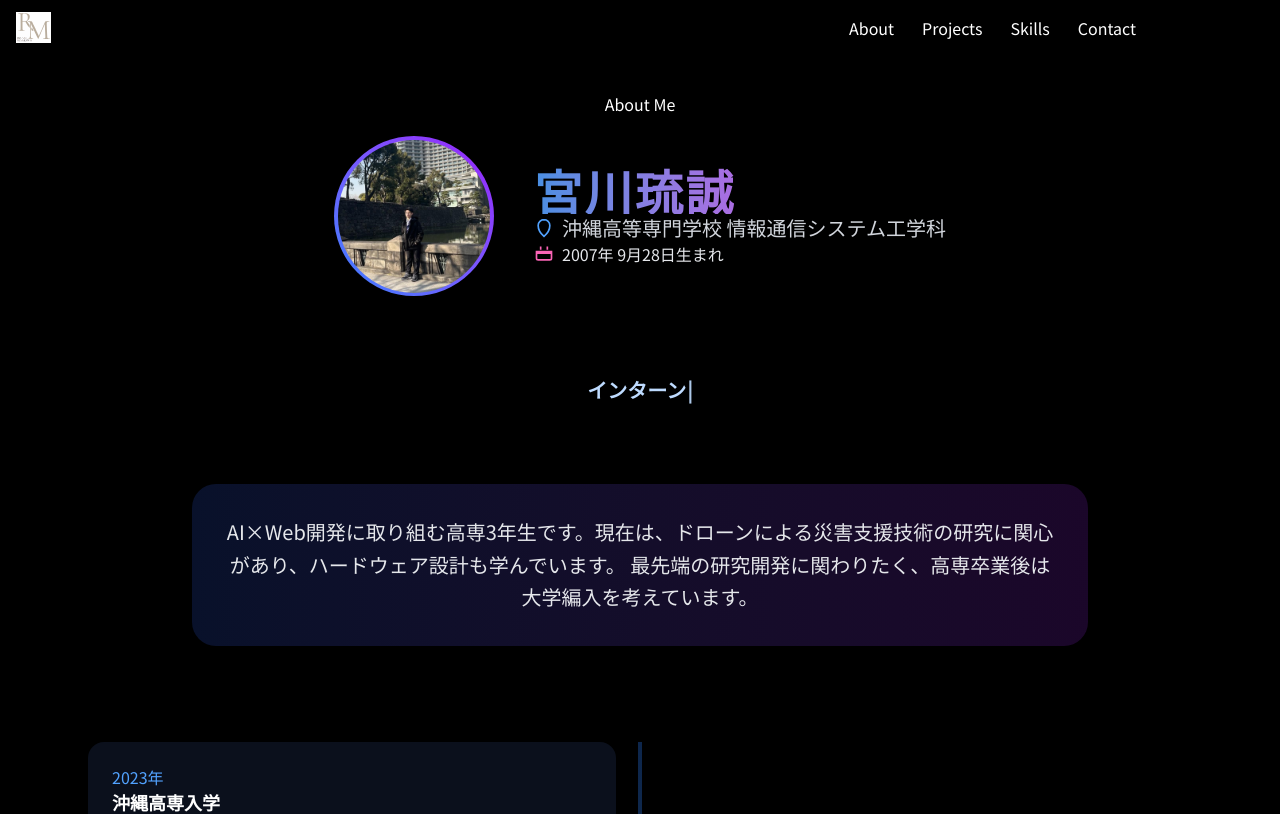
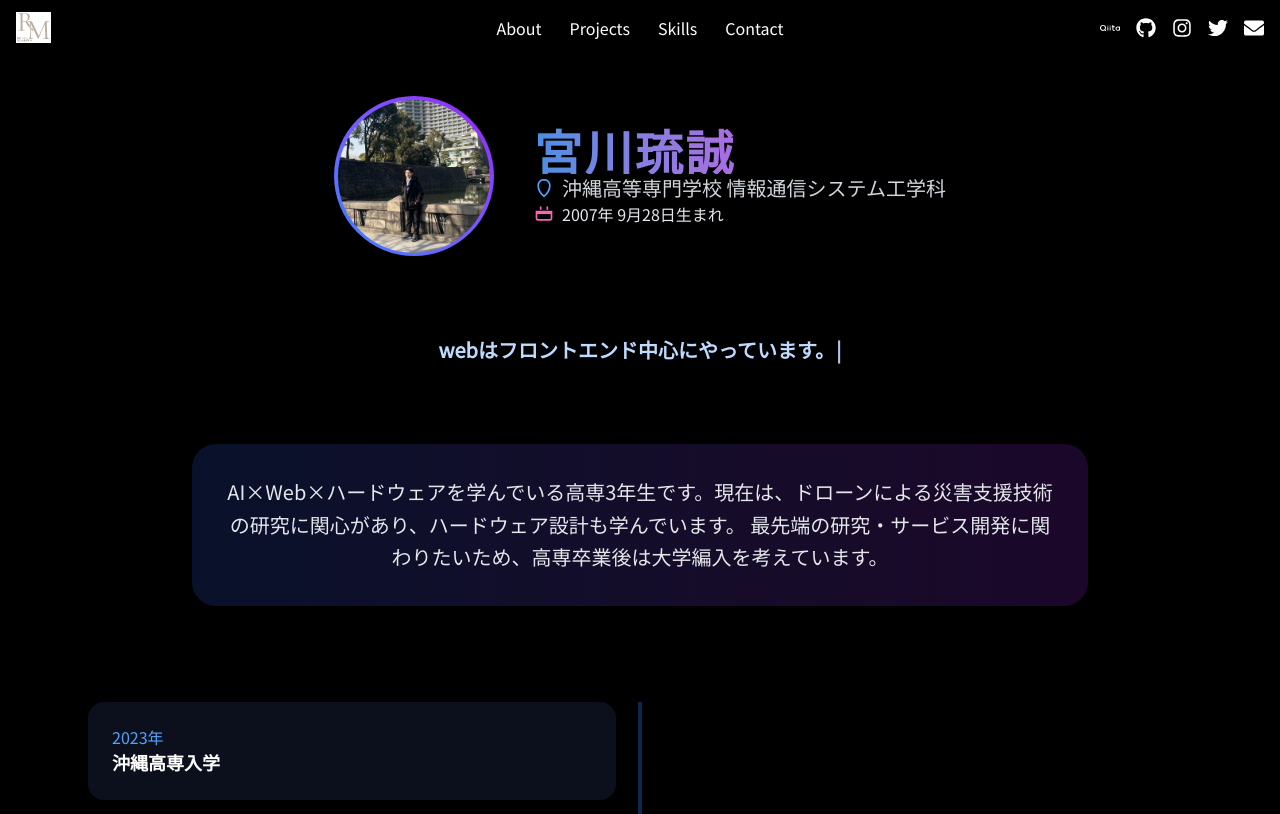
Before and after one commit to MiyaRyu9/Miyakawa-s-portfolio, a Next.js app: page / in a window 1280 px wide. Shown: the top 814 px of the page. Built offline with nearby package versions, Linux system fonts and the light colour scheme.

Commit message:
header add

```diff
--- a/package.json
+++ b/package.json
@@ -14,7 +14,8 @@
     "@emotion/styled": "^11.14.0",
     "bootstrap": "^5.3.5",
     "emailjs-com": "^3.2.0",
-    "framer-motion": "^12.9.2",
+    "framer-motion": "^12.10.5",
+    "lucide-react": "^0.509.0",
     "next": "15.2.4",
     "react": "^18.2.0",
     "react-bootstrap": "^2.10.9",
--- a/src/app/components/About.tsx
+++ b/src/app/components/About.tsx
@@ -10,10 +10,10 @@ const timelineItems = [
   { year: "2023年", title: "沖縄高専入学", description: "" },
   { year: "2024年8月", title: "UnityとAIによるサービス開発", description: "SISテクノサービスとの産学連携" },
   { year: "2024年9月", title: "Simpleformハッカソン", description: "人生初ハッカソンに参加" },
-  { year: "2025年3月", title: "高専WiCON本選", description: "本選に出場" },
+  { year: "2025年3月", title: "高専WiCON本選", description: "先輩に連れて行かせてもらいました" },
   { year: "2025年3月", title: "基本情報技術者試験", description: "資格取得" },
   { year: "2025年5月", title: "DCON2024", description: "ポスター発表" },
-  { year: "2025年5月", title: "WTP2025", description: "登壇発表" },
+  { year: "2025年5月", title: "WTP2025", description: "登壇発表・パネルディスカッション予定" },
   { year: "~現在", title: "沖縄高専在学中", description: "" },
 ];
 
@@ -56,14 +56,14 @@ const About = () => {
         {/* ref={vantaRef*/}
         <div className="max-w-6xl mx-auto space-y-20">
           {/* タイトル */}
-          <motion.h2
+          {/* <motion.h2
             className="text-5xl font-bold text-center border-b-4 border-blue-500 pb-6 drop-shadow-xl"
             initial={{ opacity: 0, y: 30 }}
             whileInView={{ opacity: 1, y: 0 }}
             transition={{ duration: 0.6 }}
           >
             About Me
-          </motion.h2>
+          </motion.h2> */}
 
           {/* 名前と所属 */}
           <motion.div
@@ -114,8 +114,9 @@ const About = () => {
               options={{
                 strings: [
                   "AI×ハードウェア開発の研究をしています。",
+                  "webはフロントエンド中心にやっています。",
                   "インターンしたい。",
-                  "卒業後は今のところ編入を考えてます。",
+                  "卒業後は編入を考えてます。",
                   "SNS繋がりましょう。",
                 ],
                 autoStart: true,
@@ -134,8 +135,8 @@ const About = () => {
             transition={{ duration: 0.8 }}
           >
             <p className="text-gray-200 leading-relaxed text-xl">
-              AI×Web開発に取り組む高専3年生です。現在は、ドローンによる災害支援技術の研究に関心があり、ハードウェア設計も学んでいます。
-              最先端の研究開発に関わりたく、高専卒業後は大学編入を考えています。
+              AI×Web×ハードウェアを学んでいる高専3年生です。現在は、ドローンによる災害支援技術の研究に関心があり、ハードウェア設計も学んでいます。
+              最先端の研究・サービス開発に関わりたいため、高専卒業後は大学編入を考えています。
             </p>
           </motion.div>
 
--- a/src/app/components/Header.tsx
+++ b/src/app/components/Header.tsx
@@ -1,25 +1,75 @@
 "use client";
 import Link from "next/link";
 import Image from "next/image";
+import { useState } from "react";
+import { motion, AnimatePresence } from "framer-motion";
+import { Menu, X } from "lucide-react";
+import { FaGithub, FaInstagram, FaTwitter, FaEnvelope } from "react-icons/fa";
+import { SiQiita } from "react-icons/si";
 
 const Header = () => {
-  return(
-    <header className="fixed top-0 w-full bg-black/70 backdrop-blur-md z-50 shadow-md">
-      <div className="max-w-6xl mx auto px-4 py-3 flex justify-between items-center">
-        {/* <h1 className ="text-xl font-bold text-white">
-          Miyakawa Portfolio
-        </h1> */}
-        <Image src="/images/favicon.svg" alt ="" width={35} height={35} />
-        <nav className="space-x-7">
-          <Link href="/about" className="text-gray-200 hover:text-blue-400 transition">About</Link>
-          <Link href="/projects" className="text-gray-200 hover:text-blue-400 transition">Projects</Link>
-          <Link href="/skills" className="text-gray-200 hover:text-blue-400 transition">Skills</Link>
-          <Link href="/contact" className="text-gray-200 hover:text-blue-400 transition">Contact</Link>
-        </nav>
+  const [isOpen, setIsOpen] = useState(false);
 
-      </div>
+  return (
+    <>
+      <header className="fixed top-0 w-full bg-black/70 backdrop-blur-md z-50 shadow-md px-4 py-3">
+        <div className="relative flex items-center">
+          <div className="flex items-center space-x-3">
+            <Image src="/images/favicon.svg" alt="" width={35} height={35} />
 
-    </header>
-  )
-}
+          </div>
+
+          {/* デスクトップナビゲーション */}
+          <nav className="hidden md:flex space-x-7 absolute left-1/2 transform -translate-x-1/2">
+            <Link href="#about" className="text-gray-200 hover:text-blue-400 transition">About</Link>
+            <Link href="#projects" className="text-gray-200 hover:text-blue-400 transition">Projects</Link>
+            <Link href="#skills" className="text-gray-200 hover:text-blue-400 transition">Skills</Link>
+            <Link href="#contact" className="text-gray-200 hover:text-blue-400 transition">Contact</Link>
+          </nav>
+
+          {/* SNSアイコン */}
+          <div className="hidden md:flex space-x-4 text-xl text-white ml-auto">
+            <a href="https://qiita.com/あなたのユーザー名" target="_blank" rel="noopener noreferrer"><SiQiita /></a>
+            <a href="https://github.com/MiyaRyu9" target="_blank" rel="noopener noreferrer"><FaGithub /></a>
+            <a href="https://www.instagram.com/rrry.miy" target="_blank" rel="noopener noreferrer"><FaInstagram /></a>
+            <a href="https://twitter.com/あなたのユーザー名" target="_blank" rel="noopener noreferrer"><FaTwitter /></a>
+            <a href="mailto:miyakawa928@gmail.com"><FaEnvelope /></a>
+          </div>
+
+          {/* モバイル用ハンバーガーメニュー */}
+          <button onClick={() => setIsOpen(!isOpen)} className="md:hidden text-white ml-auto">
+            {isOpen ? <X size={28} /> : <Menu size={28} />}
+          </button>
+        </div>
+      </header>
+
+      {/* スライドインメニュー */}
+      <AnimatePresence>
+        {isOpen && (
+          <motion.nav
+            initial={{ x: "100%" }}
+            animate={{ x: 0 }}
+            exit={{ x: "100%" }}
+            transition={{ type: "spring", stiffness: 300, damping: 30 }}
+            className="fixed top-0 right-0 w-2/3 h-full bg-black text-white z-40 shadow-lg p-8 flex flex-col justify-center space-y-6"
+          >
+            <Link href="#about" onClick={() => setIsOpen(false)} className="text-lg hover:text-blue-400">About</Link>
+            <Link href="#projects" onClick={() => setIsOpen(false)} className="text-lg hover:text-blue-400">Projects</Link>
+            <Link href="#skills" onClick={() => setIsOpen(false)} className="text-lg hover:text-blue-400">Skills</Link>
+            <Link href="#contact" onClick={() => setIsOpen(false)} className="text-lg hover:text-blue-400">Contact</Link>
+
+            <div className="flex space-x-4 text-xl mt-6">
+              <a href="https://qiita.com/あなたのユーザー名" target="_blank" rel="noopener noreferrer"><SiQiita /></a>
+              <a href="https://github.com/MiyaRyu9" target="_blank" rel="noopener noreferrer"><FaGithub /></a>
+              <a href="https://www.instagram.com/rrry.miy" target="_blank" rel="noopener noreferrer"><FaInstagram /></a>
+              <a href="https://twitter.com/あなたのユーザー名" target="_blank" rel="noopener noreferrer"><FaTwitter /></a>
+              <a href="mailto:miyakawa928@gmail.com"><FaEnvelope /></a>
+            </div>
+          </motion.nav>
+        )}
+      </AnimatePresence>
+    </>
+  );
+};
+
 export default Header;
```
Also changed, not shown: 1 other file (tests, documents, lock files or other folders).
